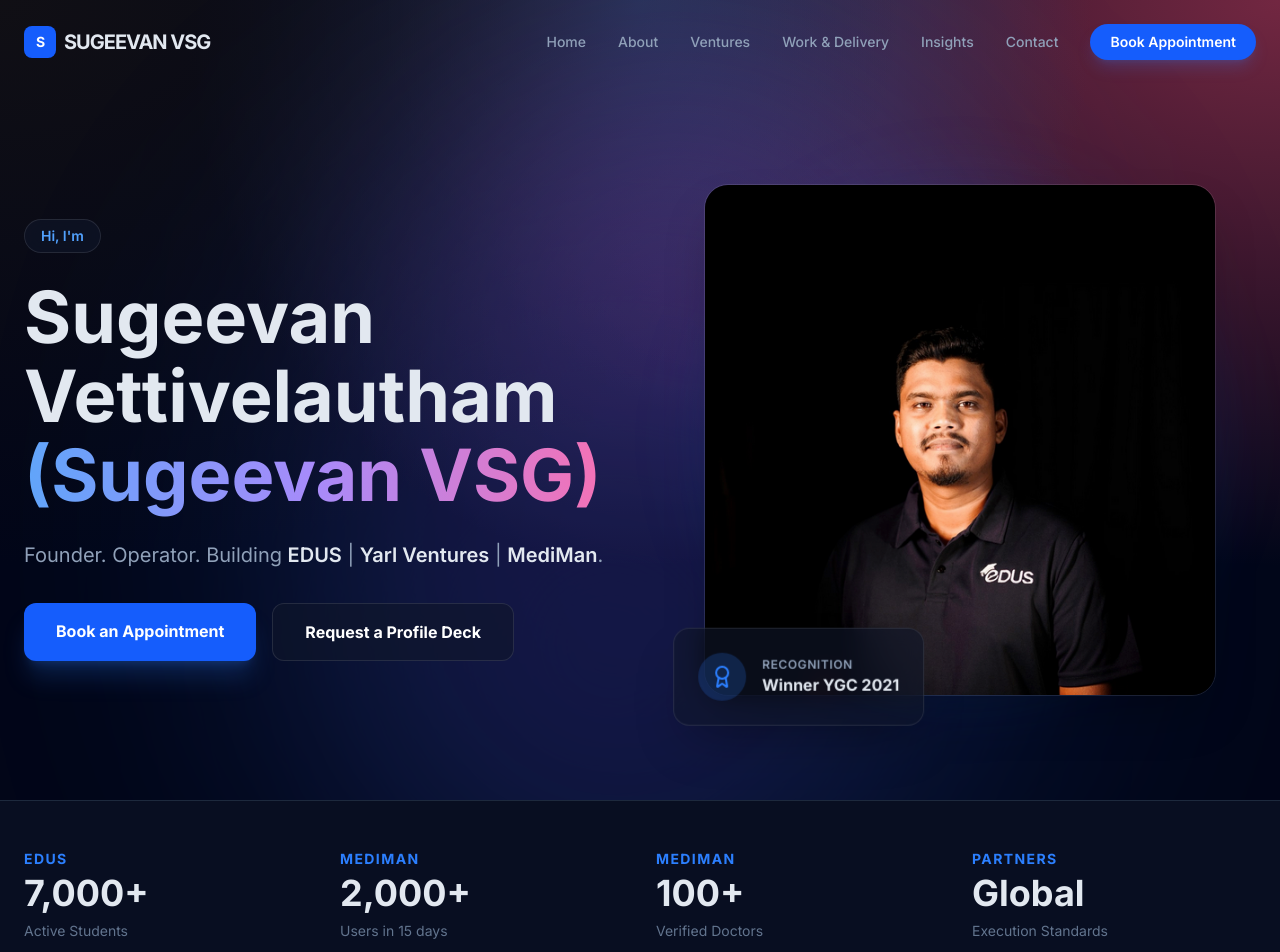
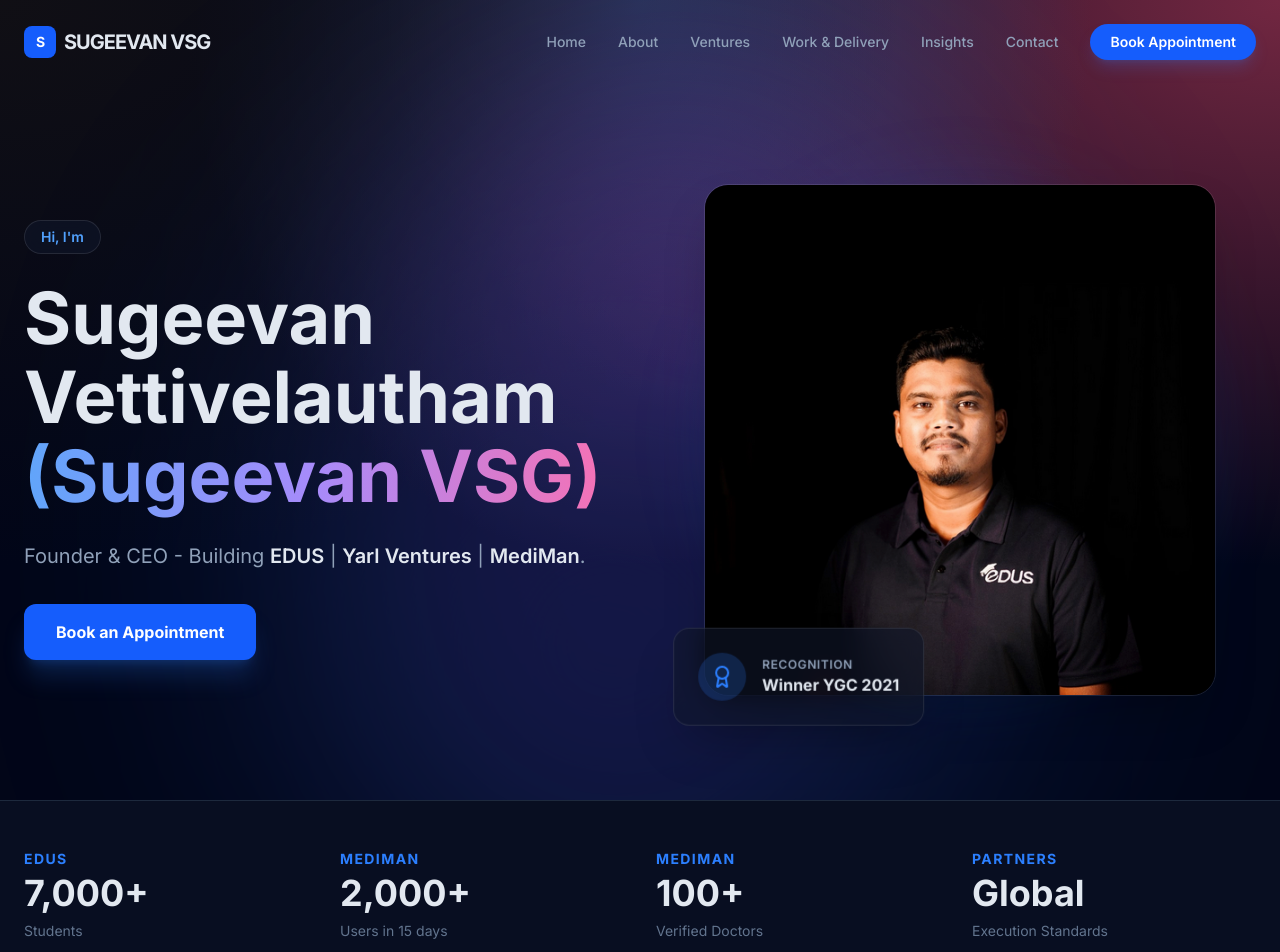
Before and after one commit to Yarl-Ventures-PVT-Ltd/sugeevan, a Next.js app: page / in a window 1280 px wide. Shown: the top 952 px of the page. Built offline with nearby package versions, Linux system fonts and the light colour scheme; a web font is replaced by a local one.

Commit message:
refactor: Streamline contact and booking UI by removing direct links and buttons, and refine descriptive text in hero and stats components.

```diff
--- a/components/BookingCTA.tsx
+++ b/components/BookingCTA.tsx
@@ -53,9 +53,6 @@
                         <div className="mt-12 space-y-2">
                             <h4 className="text-2xl font-bold text-white">Sugeevan Vettivelautham</h4>
                             <p className="text-slate-400 font-medium">Founder & CEO</p>
-                            <a href="mailto:hello@sugeevan.com" className="text-blue-400 hover:text-blue-300 transition-colors text-sm">
-                                hello@sugeevan.com
-                            </a>
                         </div>
                     </div>
                 </div>
--- a/components/Contact.tsx
+++ b/components/Contact.tsx
@@ -26,9 +26,7 @@
                 </div>
 
                 <div className="flex flex-col items-center gap-6">
-                    <a href="https://cal.com/sugeevan-vsg/30min" target="_blank" rel="noopener noreferrer" className="w-full md:w-auto px-6 py-4 bg-white text-slate-950 rounded-2xl font-bold text-lg hover:scale-105 transition-transform shadow-2xl whitespace-nowrap flex justify-center">
-                        Book an Appointment
-                    </a>
+
 
                     <div className="flex flex-wrap justify-center gap-3 md:gap-4 w-full">
                         <a href="https://www.linkedin.com/in/sugeevanv/?originalSubdomain=lk" target="_blank" rel="noopener noreferrer" className="p-3 md:px-6 md:py-4 glass rounded-2xl font-bold text-lg flex items-center justify-center gap-2 hover:bg-[#0077b5]/20 hover:text-[#0077b5] transition-all flex-1 md:flex-none">
--- a/components/Hero.tsx
+++ b/components/Hero.tsx
@@ -50,16 +50,13 @@
                             <span className="text-gradient">(Sugeevan VSG)</span>
                         </h1>
                         <p className="text-xl text-slate-400 mb-8 max-w-2xl leading-relaxed animate-reveal delay-200 mx-auto lg:mx-0">
-                            Founder. Operator. Building <span className="text-slate-200 font-semibold">EDUS</span> | <span className="text-slate-200 font-semibold">Yarl Ventures</span> | <span className="text-slate-200 font-semibold">MediMan</span>.
+                            Founder & CEO - Building <span className="text-slate-200 font-semibold">EDUS</span> | <span className="text-slate-200 font-semibold">Yarl Ventures</span> | <span className="text-slate-200 font-semibold">MediMan</span>.
                         </p>
 
                         <div className="flex flex-wrap gap-4 animate-reveal delay-500 justify-center lg:justify-start">
                             <a href="https://cal.com/sugeevan-vsg/30min" target="_blank" rel="noopener noreferrer" className="px-8 py-4 bg-blue-600 hover:bg-blue-700 text-white rounded-xl font-bold transition-all shadow-xl shadow-blue-500/20 hover:scale-105 active:scale-95">
                                 Book an Appointment
                             </a>
-                            <button className="px-8 py-4 glass hover:bg-white/10 text-white rounded-xl font-bold transition-all hover:scale-105 active:scale-95">
-                                Request a Profile Deck
-                            </button>
                         </div>
                     </div>
 
--- a/components/StatsStrip.tsx
+++ b/components/StatsStrip.tsx
@@ -2,7 +2,7 @@
 
 const StatsStrip = () => {
     const stats = [
-        { label: 'EDUS', val: '7,000+', desc: 'Active Students' },
+        { label: 'EDUS', val: '7,000+', desc: 'Students' },
         { label: 'MediMan', val: '2,000+', desc: 'Users in 15 days' },
         { label: 'MediMan', val: '100+', desc: 'Verified Doctors' },
         { label: 'Partners', val: 'Global', desc: 'Execution Standards' },
```
